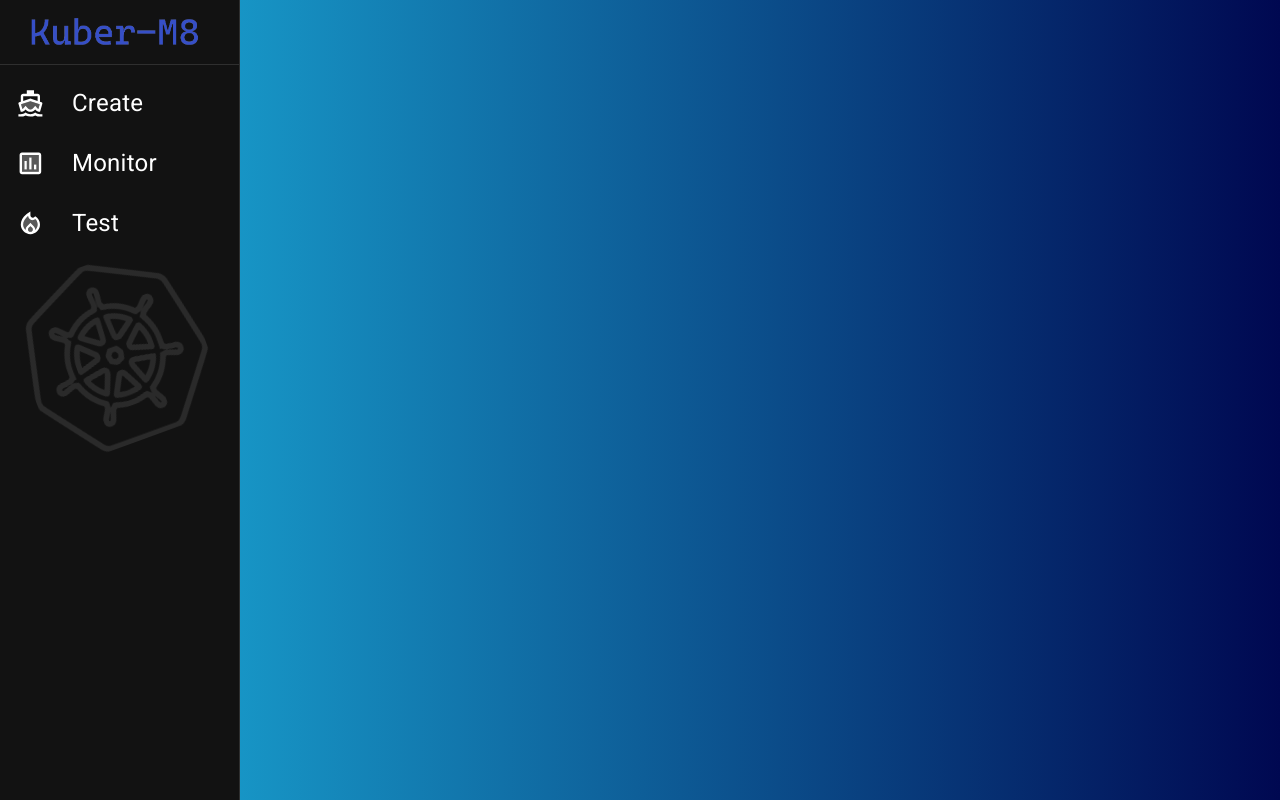
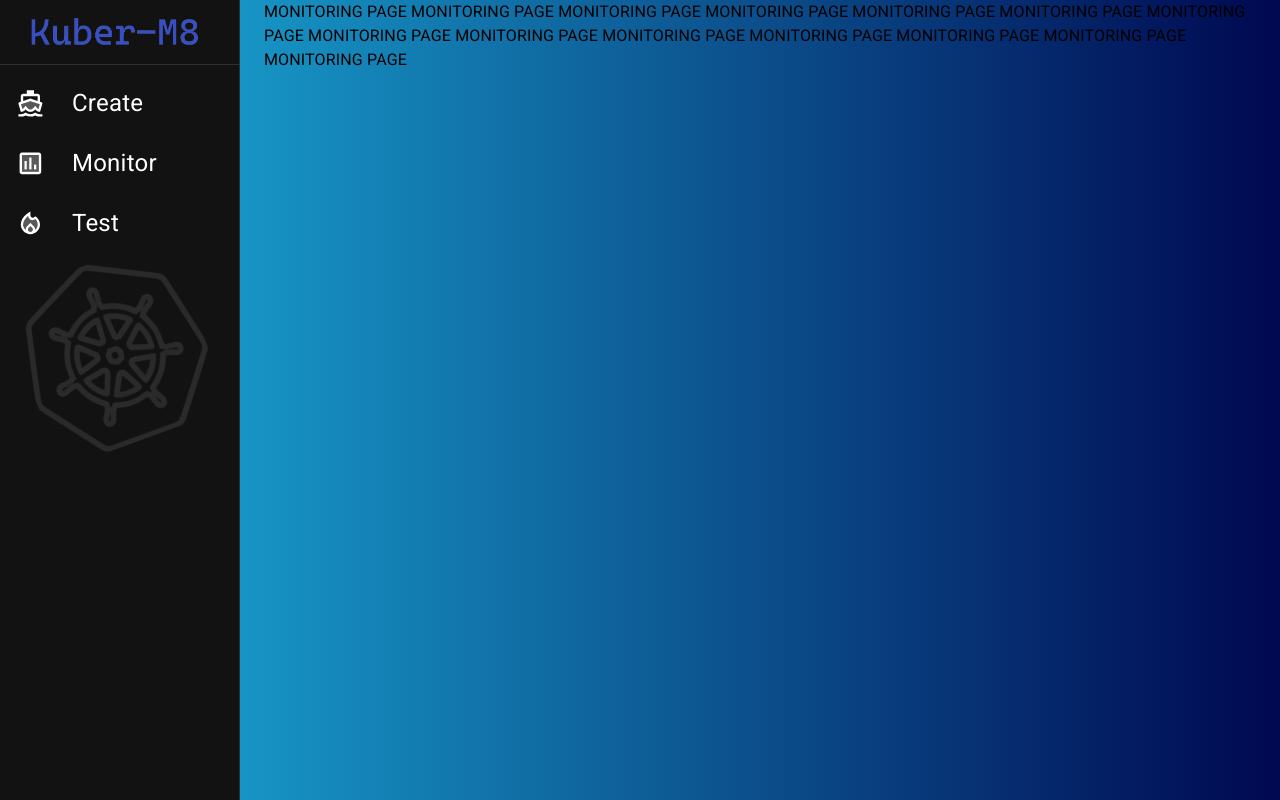
Before and after one commit to oslabs-beta/Privateer, a React app: page /#/ in a window 1280 px wide. Built offline with nearby package versions, Linux system fonts and the light colour scheme.

Commit message:
Created Layout component, fixed sidenav display bug.

```diff
--- a/client/App.js
+++ b/client/App.js
@@ -1,8 +1,11 @@
 import React from 'react';
 import { HashRouter as Router, Route, Switch } from 'react-router-dom';
-import Sidenav from './components/Sidenav';
-import { createTheme, ThemeProvider } from '@mui/material';
+import { createTheme, ThemeProvider, Box } from '@mui/material';
 import { purple } from '@mui/material/colors';
+import Monitor from './pages/Monitor';
+import Layout from './components/Layout';
+import Create from './pages/Create';
+import Test from './pages/Test';
 
 const theme = createTheme({
   palette: {
@@ -18,13 +21,19 @@ const App = () => {
   return (
     <ThemeProvider theme={theme}>
       <Router>
-        <h1>hi world</h1>
-        <Sidenav />
-        <Switch>
-          <Route exact path="/"></Route>
-          <Route path="/create"></Route>
-          <Route path="/test"></Route>
-        </Switch>
+        <Layout>
+          <Switch>
+            <Route exact path="/">
+              <Monitor />
+            </Route>
+            <Route path="/create">
+              <Create />
+            </Route>
+            <Route path="/test">
+              <Test />
+            </Route>
+          </Switch>
+        </Layout>
       </Router>
     </ThemeProvider>
   );
--- /dev/null
+++ b/client/components/Layout.js
@@ -0,0 +1,13 @@
+import React from 'react';
+import Sidenav from './Sidenav';
+
+const Layout = ({ children }) => {
+  return (
+    <div id="main">
+      <Sidenav />
+      <div>{children}</div>
+    </div>
+  );
+};
+
+export default Layout;
--- /dev/null
+++ b/client/pages/Create.js
@@ -0,0 +1,17 @@
+import { Container, Typography } from '@mui/material';
+import React from 'react';
+
+const Create = () => {
+  return (
+    <Container size="sm">
+      <Typography>
+        CREATE PAGE CREATE PAGE CREATE PAGE CREATE PAGE CREATE PAGE CREATE PAGE
+        CREATE PAGE CREATE PAGE CREATE PAGE CREATE PAGE CREATE PAGE CREATE PAGE
+        CREATE PAGE CREATE PAGE CREATE PAGE CREATE PAGE CREATE PAGE CREATE PAGE
+        CREATE PAGE CREATE PAGE CREATE PAGE CREATE PAGE
+      </Typography>
+    </Container>
+  );
+};
+
+export default Create;
--- /dev/null
+++ b/client/pages/Monitor.js
@@ -0,0 +1,17 @@
+import { Container, Typography } from '@mui/material';
+import React from 'react';
+
+const Monitor = () => {
+  return (
+    <Container size="sm">
+      <Typography>
+        MONITORING PAGE MONITORING PAGE MONITORING PAGE MONITORING PAGE
+        MONITORING PAGE MONITORING PAGE MONITORING PAGE MONITORING PAGE
+        MONITORING PAGE MONITORING PAGE MONITORING PAGE MONITORING PAGE
+        MONITORING PAGE MONITORING PAGE
+      </Typography>
+    </Container>
+  );
+};
+
+export default Monitor;
--- /dev/null
+++ b/client/pages/Test.js
@@ -0,0 +1,17 @@
+import { Container, Typography } from '@mui/material';
+import React from 'react';
+
+const Test = () => {
+  return (
+    <Container size="sm">
+      <Typography>
+        TEST PAGE TEST PAGE TEST PAGE TEST PAGE TEST PAGE TEST PAGE TEST PAGE
+        TEST PAGE TEST PAGE TEST PAGE TEST PAGE TEST PAGE TEST PAGE TEST PAGE
+        TEST PAGE TEST PAGE TEST PAGE TEST PAGE TEST PAGE TEST PAGE TEST PAGE
+        TEST PAGE TEST PAGE
+      </Typography>
+    </Container>
+  );
+};
+
+export default Test;
--- a/client/styles/main.css
+++ b/client/styles/main.css
@@ -4,3 +4,8 @@ body {
   -webkit-font-smoothing: antialiased;
   -moz-osx-font-smoothing: grayscale;
 }
+
+#main {
+  display: flex;
+  justify-content: stretch;
+}
```
